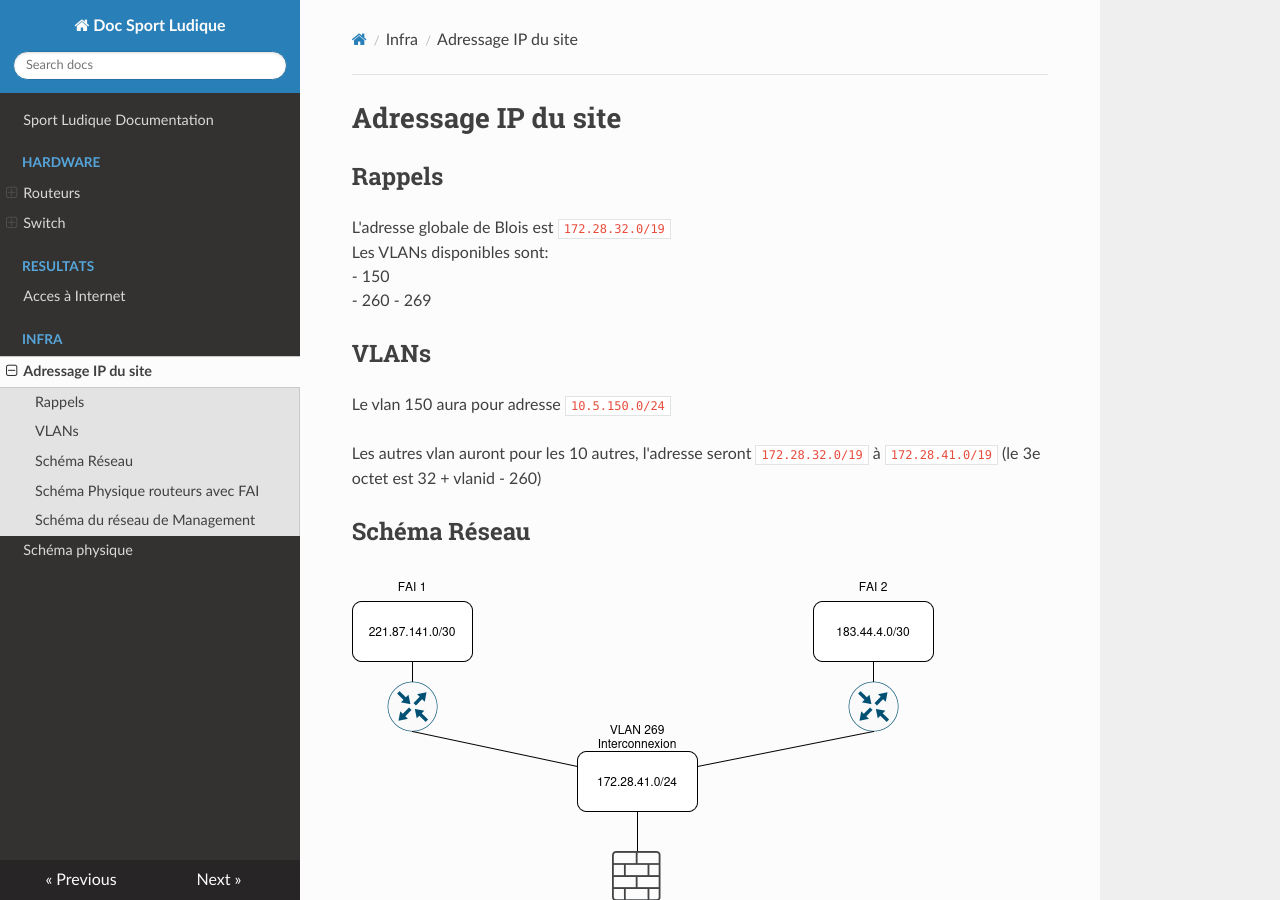
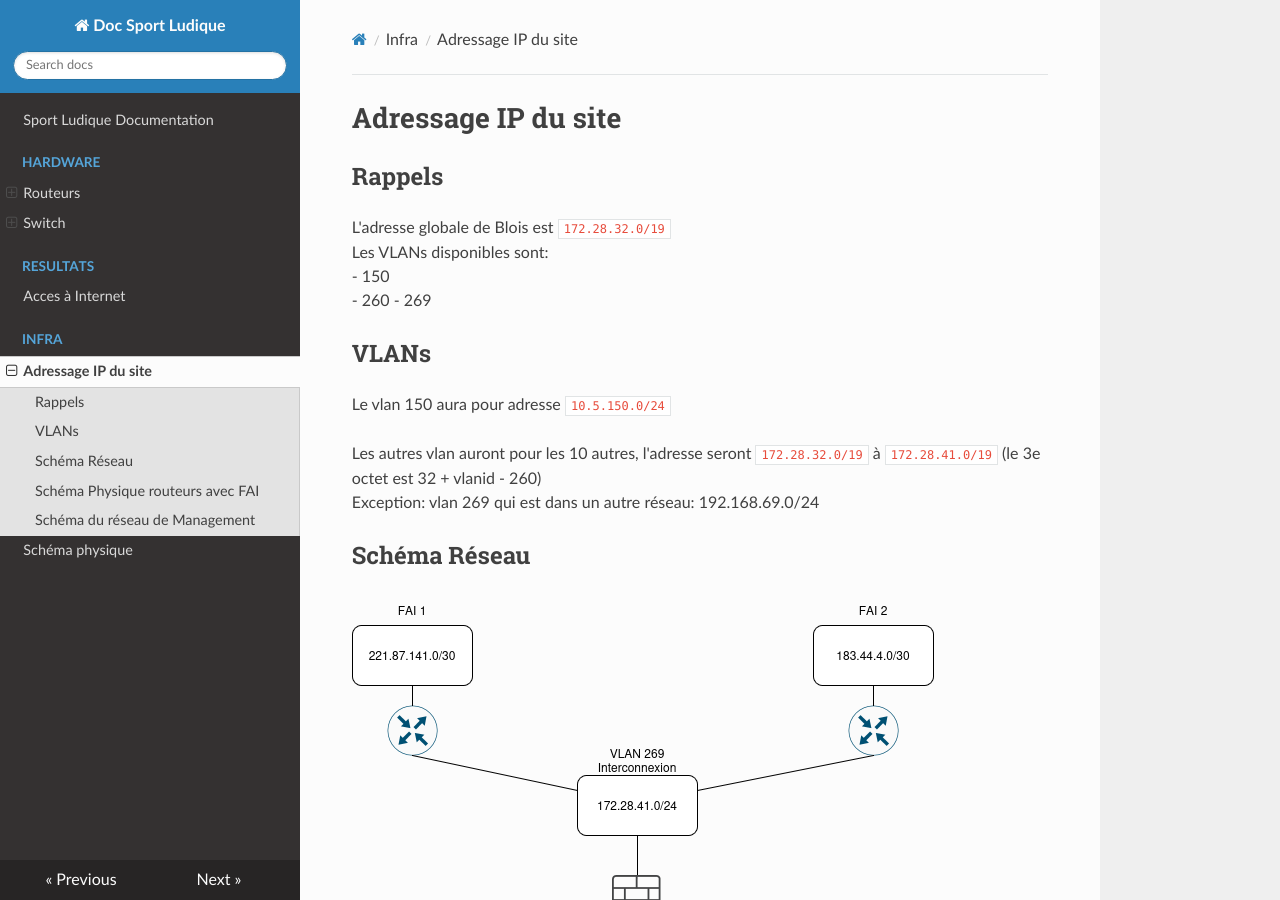
Before and after one commit to DSISportLudique/SportLudique2Doc, an MkDocs documentation site: the page built from docs/infra/ip.md, in a window 1280 px wide and 900 px high. Built offline with MkDocs 1.6.1, drawn with Linux system fonts in a browser that asks for light colours; nearby versions of some CDN libraries.

Commit message:
slight corrections to ip diagram file and 892 file

```diff
--- a/docs/infra/ip.md
+++ b/docs/infra/ip.md
@@ -10,6 +10,7 @@ Les VLANs disponibles sont:
 Le vlan 150 aura pour adresse `10.5.150.0/24`
 
 Les autres vlan auront pour les 10 autres, l'adresse seront `172.28.32.0/19` à `172.28.41.0/19` (le 3e octet est 32 + vlanid - 260)
+Exception: vlan 269 qui est dans un autre réseau: 192.168.69.0/24
 
 
 
```
Also changed, not shown: docs/Hardware/Routeurs/Cisco892.md (+1 -1 lines).
